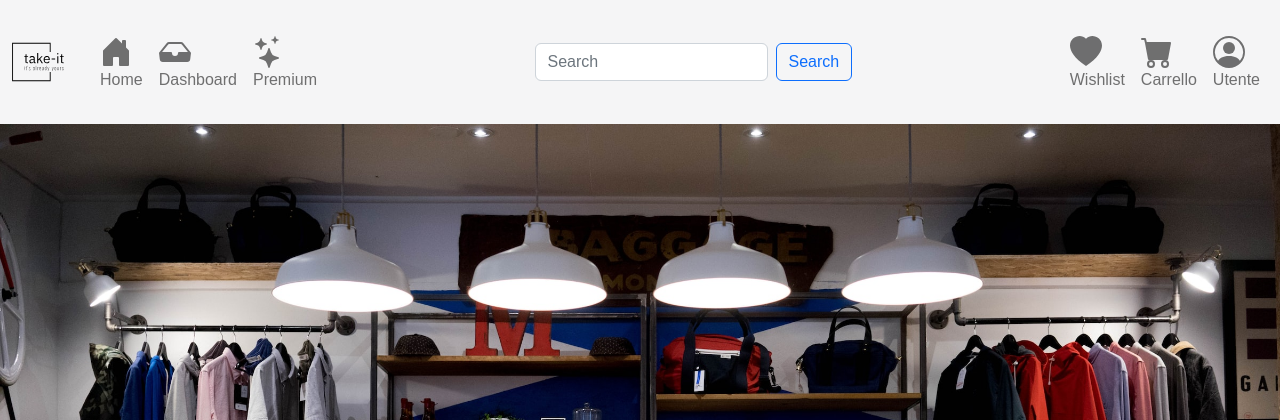
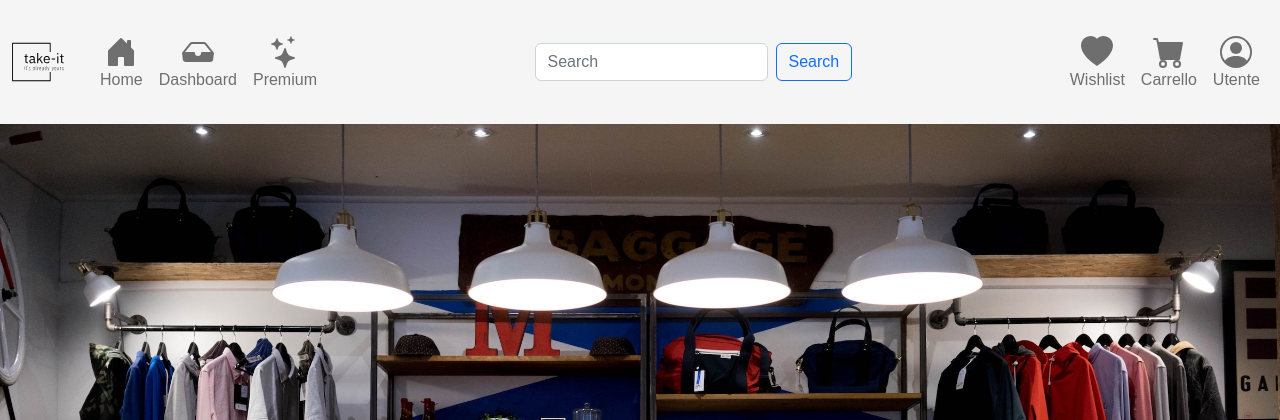
Before and after one commit to EndriDomiUni/E-commerce, a PHP site: page /index.php in a window 1280 px wide. Shown: the top 420 px of the page. Run offline with PHP 8.4, Linux system fonts and the light colour scheme; data comes from the database, SQL or seed files in the repository; data that the repository does not hold is empty.

Commit message:
fix icon

```diff
--- a/assets/css/style.css
+++ b/assets/css/style.css
@@ -206,3 +206,7 @@ select{
     font-size: 0.9rem;
     font-weight: 800
 }
+
+.nav-link {
+    text-align: center;
+}
--- a/templates/views/components/productInWishlist.php
+++ b/templates/views/components/productInWishlist.php
@@ -7,7 +7,6 @@
 
     if (isset($_SESSION["Id"])) {
         $session = new Session($_SESSION["Id"]);
-        echo "raccolda id: " . $session->getCurrentUser()[RACCOLTA_ID] . '</br>';
         if ($session->getCurrentUser()[RACCOLTA_ID] !== null && $session->getCurrentUser()[RACCOLTA_ID] !== RACCOLTA_UNSET) {
             $articlesInCollection = $session->loadProductInWishlist();
             if (is_array($articlesInCollection) && !empty($articlesInCollection)) {
```
